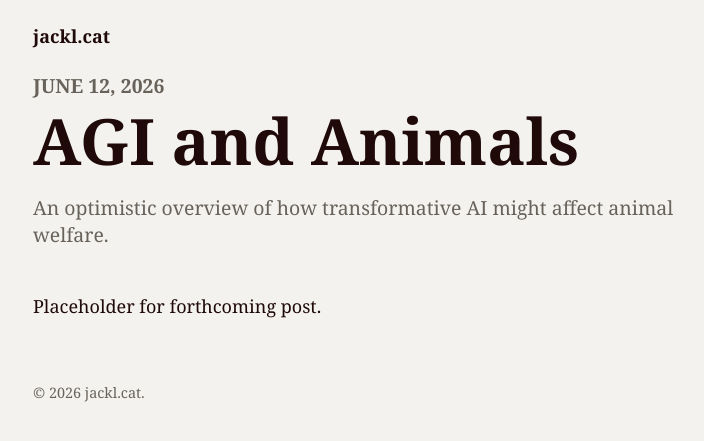
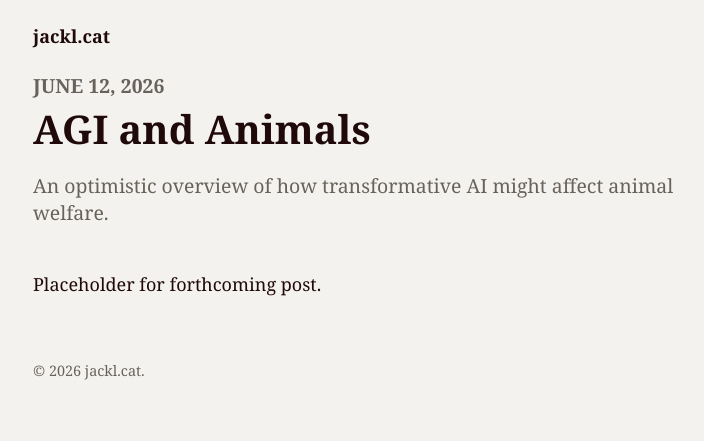
Before and after one commit to jackcml/personal-site, a Jekyll site: the page built from _posts/2026-06-12-agi-and-animals.md, in a window 1280 px wide. Shown: the top 441 px of the page, without its empty margins (127-831 px from the left). Built offline with Jekyll 4.4.1, drawn with Linux system fonts in a browser that asks for light colours.

Commit message:
shrink post titles and make them match body width

```diff
--- a/assets/css/site.css
+++ b/assets/css/site.css
@@ -63,11 +63,10 @@ a:hover {
   padding: 1rem 0;
 }
 
-.intro h1,
 .page-header h1 {
   margin: 0;
-  font-size: clamp(2.1rem, 5vw, 4rem);
-  line-height: 1.05;
+  font-size: 2.2rem;
+  line-height: 1.15;
   letter-spacing: 0;
 }
 
@@ -131,6 +130,7 @@ a:hover {
 }
 
 .page-header {
+  max-width: 720px;
   margin-bottom: 2.5rem;
 }
 
```
